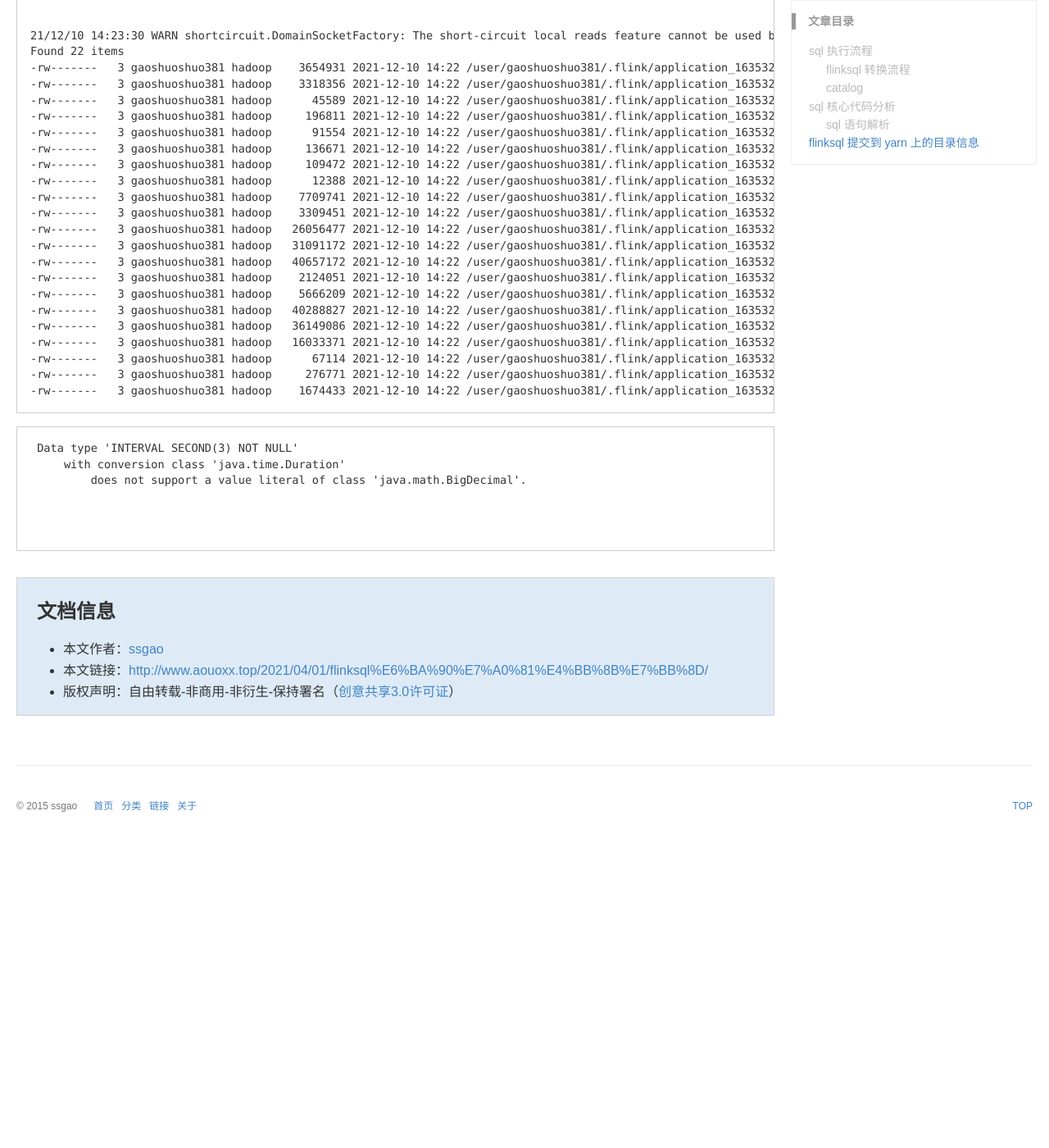
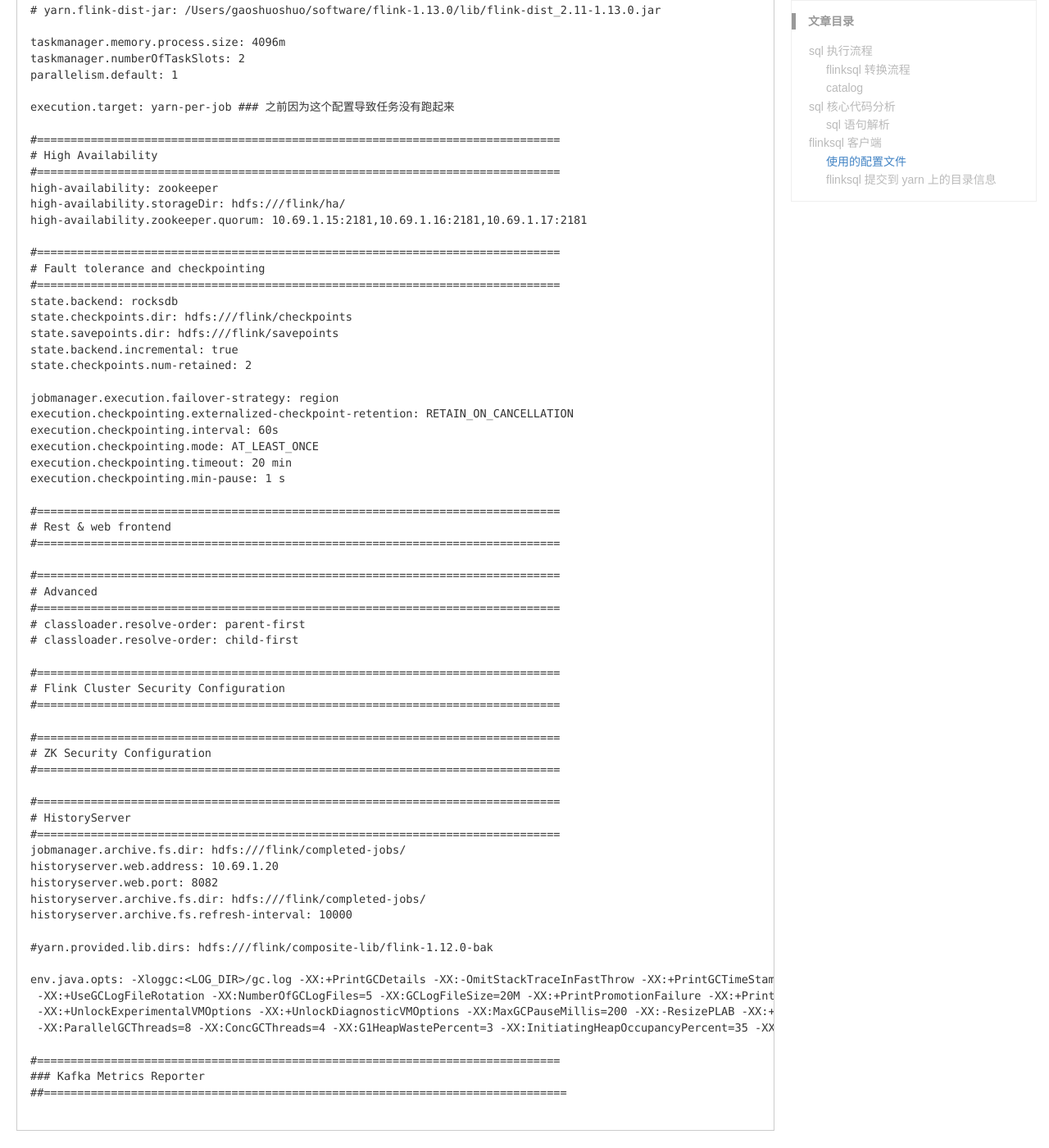
Before and after one commit to aouoxx/aouoxx.github.io, a Jekyll site: the page built from _posts/2021-04-01-flinksql源码介绍.md, in a window 1280 px wide and 1400 px high, scrolled down 4809 px. Shown: the whole window at 82% size. Built offline with Jekyll 4.4.1, drawn with Linux system fonts in a browser that asks for light colours; some web fonts are replaced; comment, search, counter and statistics services are not loaded; a style sheet for code colours, icons or effects is not loaded; before the commit the page ends 5841 px from its top, so only the background shows below that; some of the changed text lies outside the part shown.

````diff
--- a/_posts/2021-04-01-flinksql源码介绍.md
+++ b/_posts/2021-04-01-flinksql源码介绍.md
@@ -228,7 +228,89 @@ public static Optional<Operation> convert(
     }
 ```
 
-### flinksql 提交到 yarn 上的目录信息
+### flinksql 客户端
+
+#### 使用的配置文件
+
+```java
+#==============================================================================
+# Common
+#==============================================================================
+jobmanager.rpc.address: localhost
+jobmanager.rpc.port: 6123
+jobmanager.memory.process.size: 2048m
+# yarn.flink-dist-jar: /Users/gaoshuoshuo/software/flink-1.13.0/lib/flink-dist_2.11-1.13.0.jar
+
+taskmanager.memory.process.size: 4096m
+taskmanager.numberOfTaskSlots: 2
+parallelism.default: 1
+
+execution.target: yarn-per-job ### 之前因为这个配置导致任务没有跑起来
+
+#==============================================================================
+# High Availability
+#==============================================================================
+high-availability: zookeeper
+high-availability.storageDir: hdfs:///flink/ha/
+high-availability.zookeeper.quorum: 10.69.1.15:2181,10.69.1.16:2181,10.69.1.17:2181
+
+#==============================================================================
+# Fault tolerance and checkpointing
+#==============================================================================
+state.backend: rocksdb
+state.checkpoints.dir: hdfs:///flink/checkpoints
+state.savepoints.dir: hdfs:///flink/savepoints
+state.backend.incremental: true
+state.checkpoints.num-retained: 2
+
+jobmanager.execution.failover-strategy: region
+execution.checkpointing.externalized-checkpoint-retention: RETAIN_ON_CANCELLATION
+execution.checkpointing.interval: 60s
+execution.checkpointing.mode: AT_LEAST_ONCE
+execution.checkpointing.timeout: 20 min
+execution.checkpointing.min-pause: 1 s
+
+#==============================================================================
+# Rest & web frontend
+#==============================================================================
+
+#==============================================================================
+# Advanced
+#==============================================================================
+# classloader.resolve-order: parent-first
+# classloader.resolve-order: child-first
+
+#==============================================================================
+# Flink Cluster Security Configuration
+#==============================================================================
+
+#==============================================================================
+# ZK Security Configuration
+#==============================================================================
+
+#==============================================================================
+# HistoryServer
+#==============================================================================
+jobmanager.archive.fs.dir: hdfs:///flink/completed-jobs/
+historyserver.web.address: 10.69.1.20
+historyserver.web.port: 8082
+historyserver.archive.fs.dir: hdfs:///flink/completed-jobs/
+historyserver.archive.fs.refresh-interval: 10000
+
+#yarn.provided.lib.dirs: hdfs:///flink/composite-lib/flink-1.12.0-bak
+
+env.java.opts: -Xloggc:<LOG_DIR>/gc.log -XX:+PrintGCDetails -XX:-OmitStackTraceInFastThrow -XX:+PrintGCTimeStamps -XX:+PrintGCDateStamps
+ -XX:+UseGCLogFileRotation -XX:NumberOfGCLogFiles=5 -XX:GCLogFileSize=20M -XX:+PrintPromotionFailure -XX:+PrintGCCause -XX:+UseG1GC
+ -XX:+UnlockExperimentalVMOptions -XX:+UnlockDiagnosticVMOptions -XX:MaxGCPauseMillis=200 -XX:-ResizePLAB -XX:+ParallelRefProcEnabled
+ -XX:ParallelGCThreads=8 -XX:ConcGCThreads=4 -XX:G1HeapWastePercent=3 -XX:InitiatingHeapOccupancyPercent=35 -XX:G1MixedGCLiveThresholdPercent=85
+
+#==============================================================================
+### Kafka Metrics Reporter
+##==============================================================================
+
+```
+
+#### flinksql 提交到 yarn 上的目录信息
 
 ```java
 
````
Also changed, not shown: _posts/2021-01-02-iceberg使用教程.md (+2 -2 lines), _posts/2021-06-01-iceberg源码调试.md (added, +74 -0 lines).
